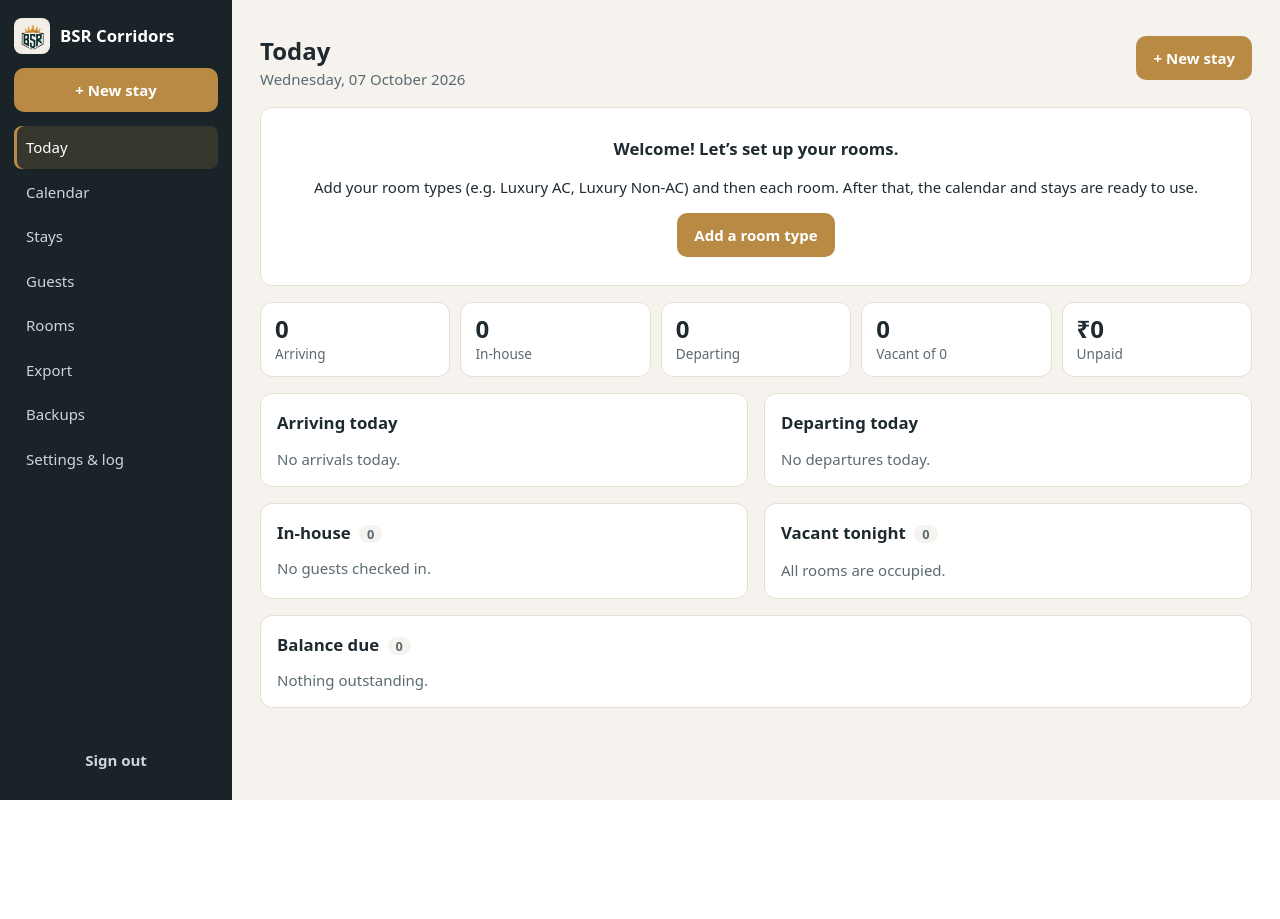
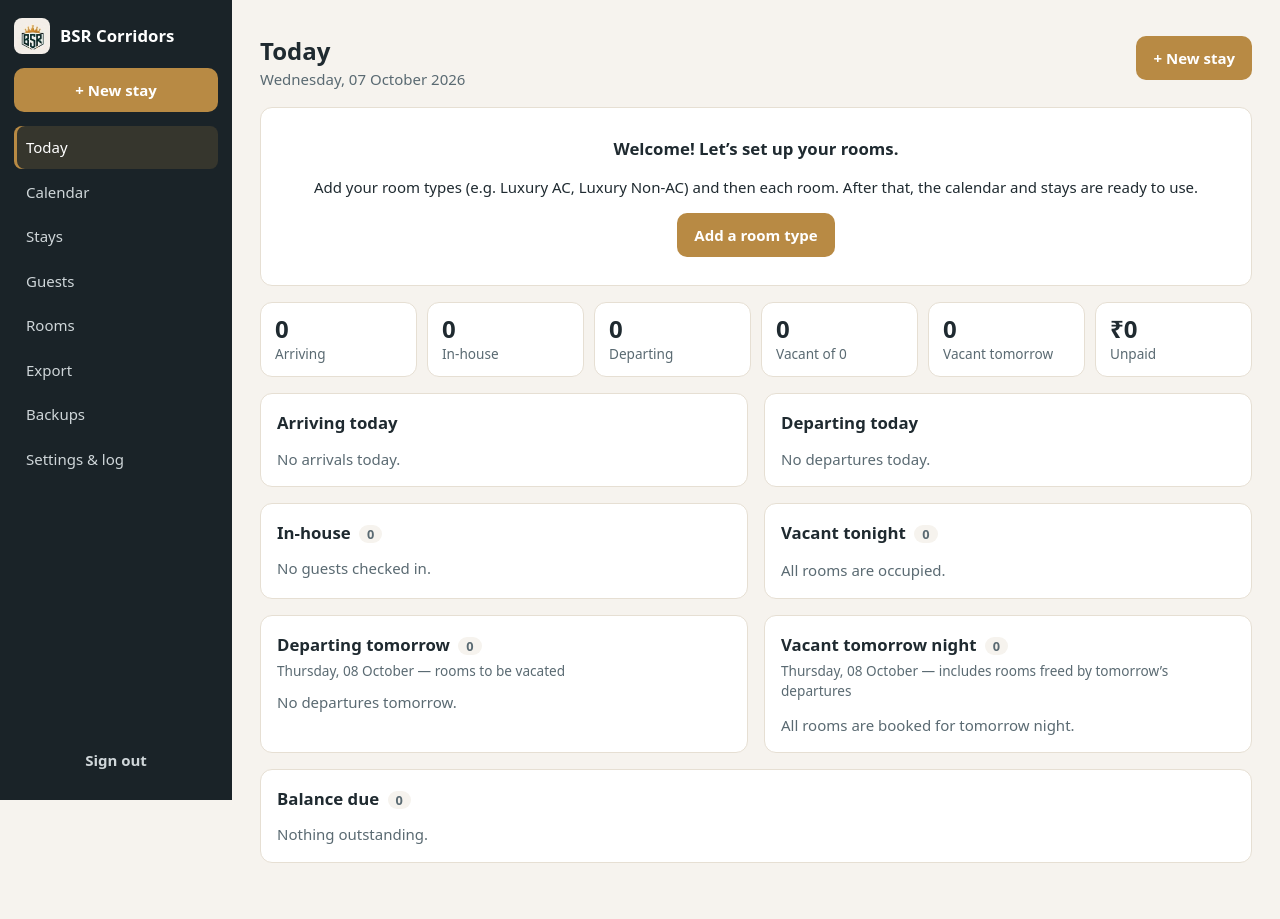
Before and after one commit to ShekharReddy10/bsr-corridors-website, a Django app: page / in a window 1280 px wide. Before the commit the page ends 800 px from the top, so only its background shows below. Run offline with Django 5.2, Linux system fonts and the light colour scheme; the visitor is signed in with stand-in values (Sample User, id 1); data that the repository does not hold is empty; parts of the project's set-up code (start-up, migrations or seed data) failed here and were passed over.

Commit message:
Admin: show tomorrow's departures and vacancies on Today page
- "Departing tomorrow" lists stays checking out tomorrow (rooms to be vacated)
- "Vacant tomorrow night" lists rooms free tomorrow night, tap to book
- New "Vacant tomorrow" count in the stats row

Co-Authored-By: Claude Opus 5.5 <noreply@anthropic.com>

```diff
--- a/admin-app/core/views/dashboard.py
+++ b/admin-app/core/views/dashboard.py
@@ -11,7 +11,9 @@ def dashboard(request):
     t = today()
     live = Stay.objects.live().select_related("guest", "room", "room__room_type")
     in_house = live.filter(status=Stay.Status.CHECKED_IN).order_by("check_out", "room__number")
-    occupied = set(live.overlapping(t, t + timedelta(days=1)).values_list("room_id", flat=True))
+    tomorrow = t + timedelta(days=1)
+    occupied = set(live.overlapping(t, tomorrow).values_list("room_id", flat=True))
+    occupied_tomorrow = set(live.overlapping(tomorrow, tomorrow + timedelta(days=1)).values_list("room_id", flat=True))
     rooms = list(Room.objects.filter(is_active=True).select_related("room_type"))
 
     unpaid = [
@@ -33,6 +35,11 @@ def dashboard(request):
         "overdue_departures": overdue_departures,
         "departing_count": len(departures) + len(overdue_departures),
         "vacant": [r for r in rooms if r.pk not in occupied and r.status == Room.Status.ACTIVE],
+        "tomorrow": tomorrow,
+        "departing_tomorrow": list(
+            live.filter(status__in=[Stay.Status.UPCOMING, Stay.Status.CHECKED_IN], check_out=tomorrow).order_by("room__number")
+        ),
+        "vacant_tomorrow": [r for r in rooms if r.pk not in occupied_tomorrow and r.status == Room.Status.ACTIVE],
         "maintenance": [r for r in rooms if r.status == Room.Status.MAINTENANCE],
         "occupied_count": len(occupied),
         "room_count": len(rooms),
--- a/admin-app/static/css/app.css
+++ b/admin-app/static/css/app.css
@@ -116,7 +116,7 @@ h2 { font-size: 1.05rem; margin: 0 0 12px; }
 .stat span { color: var(--ink-soft); font-size: .85rem; }
 .stat-warn b { color: var(--red); }
 .stats .stat:last-child { grid-column: 1 / -1; }
-@media (min-width: 768px) { .stats { grid-template-columns: repeat(5, 1fr); } .stats .stat:last-child { grid-column: auto; } }
+@media (min-width: 768px) { .stats { grid-template-columns: repeat(6, 1fr); } .stats .stat:last-child { grid-column: auto; } }
 
 /* Buttons & forms */
 .btn {
--- a/admin-app/templates/core/dashboard.html
+++ b/admin-app/templates/core/dashboard.html
@@ -19,6 +19,7 @@
   <a class="stat" href="#in-house"><b>{{ in_house|length }}</b><span>In-house</span></a>
   <a class="stat" href="#departures"><b>{{ departing_count }}</b><span>Departing</span></a>
   <a class="stat" href="#vacant"><b>{{ vacant|length }}</b><span>Vacant of {{ room_count }}</span></a>
+  <a class="stat" href="#tomorrow"><b>{{ vacant_tomorrow|length }}</b><span>Vacant tomorrow</span></a>
   <a class="stat {% if unpaid_total > 0 %}stat-warn{% endif %}" href="#unpaid"><b>{{ unpaid_total|inr }}</b><span>Unpaid</span></a>
 </div>
 
@@ -59,6 +60,22 @@
   </section>
 </div>
 
+<div class="grid-2" id="tomorrow">
+  <section class="card">
+    <h2>Departing tomorrow <span class="count">{{ departing_tomorrow|length }}</span></h2>
+    <p class="muted small">{{ tomorrow|date:"l, d F" }} — rooms to be vacated</p>
+    {% for s in departing_tomorrow %}{% include "partials/stay_line.html" with s=s note="Leaves" d1=s.check_out %}{% empty %}<p class="muted">No departures tomorrow.</p>{% endfor %}
+  </section>
+
+  <section class="card">
+    <h2>Vacant tomorrow night <span class="count">{{ vacant_tomorrow|length }}</span></h2>
+    <p class="muted small">{{ tomorrow|date:"l, d F" }} — includes rooms freed by tomorrow’s departures</p>
+    <div class="chips">
+      {% for r in vacant_tomorrow %}<a class="chip" href="{% url 'stay_new' %}?room={{ r.pk }}&check_in={{ tomorrow|date:'Y-m-d' }}" title="New stay in {{ r }} from tomorrow">{{ r.number }} · {{ r.room_type.name }}</a>{% empty %}<p class="muted">All rooms are booked for tomorrow night.</p>{% endfor %}
+    </div>
+  </section>
+</div>
+
 <section class="card" id="unpaid">
   <h2>Balance due <span class="count">{{ unpaid|length }}</span></h2>
   {% if unpaid %}
```
Also changed, not shown: admin-app/core/tests/test_core.py (+9 -0 lines).
